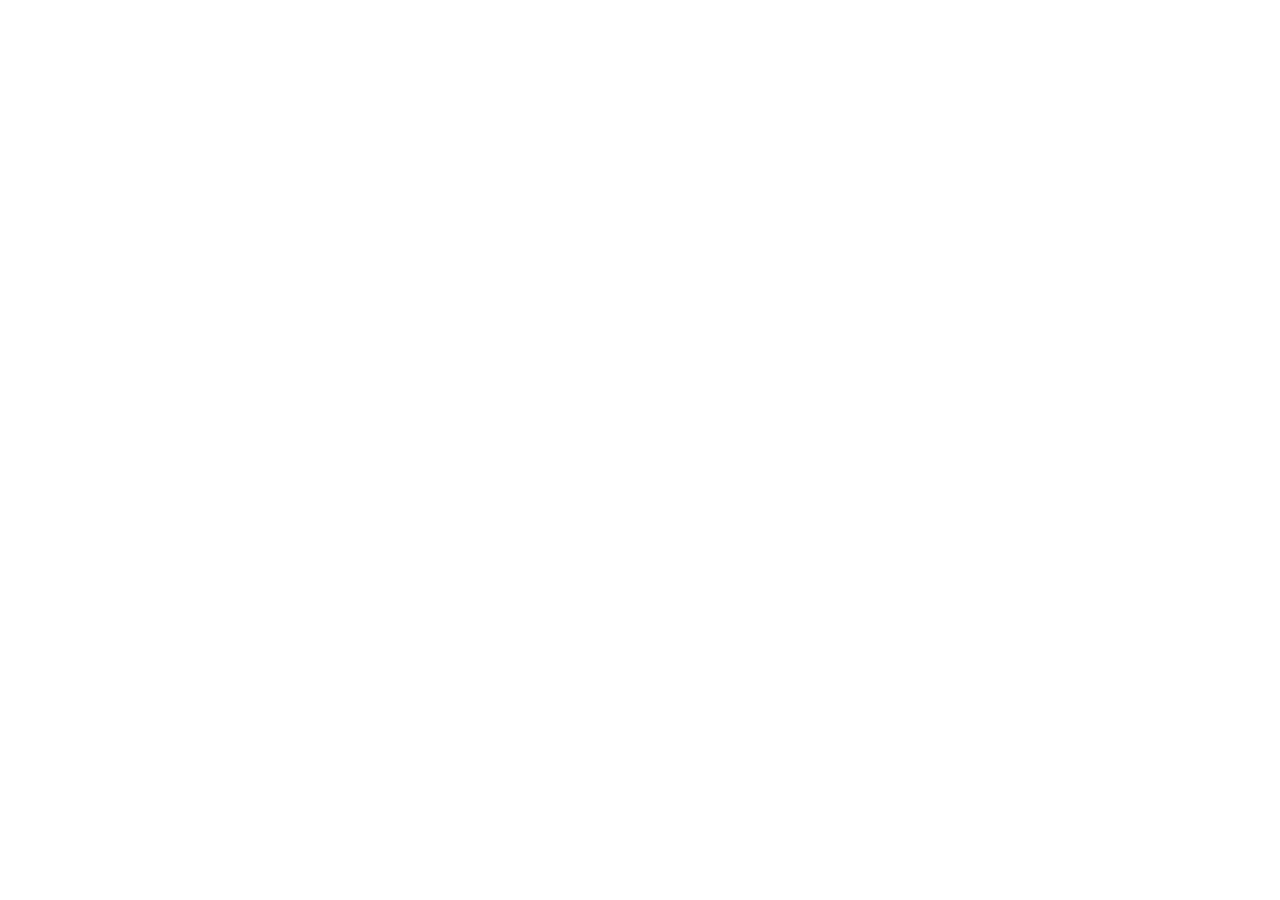
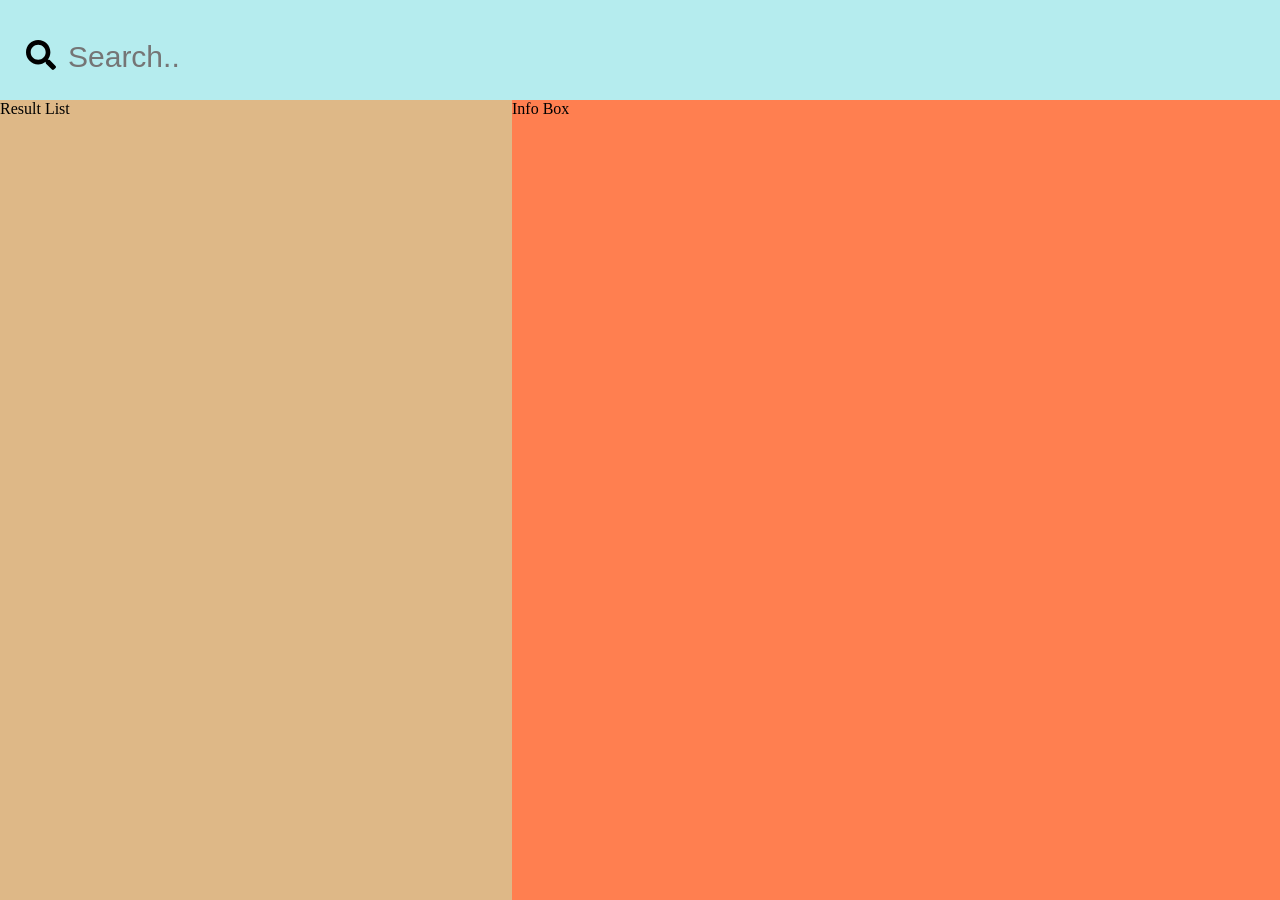
Before and after one commit to silvia-taliana/omdb-challenge, a React (Create React App) app: page / in a window 1280 px wide. Before the commit the page ends 800 px from the top, so only its background shows below. Built offline with nearby package versions, Linux system fonts and the light colour scheme.

Commit message:
setup basic page layout and search button

```diff
--- a/package.json
+++ b/package.json
@@ -3,6 +3,9 @@
   "version": "0.1.0",
   "private": true,
   "dependencies": {
+    "@fortawesome/fontawesome-svg-core": "^1.2.35",
+    "@fortawesome/free-solid-svg-icons": "^5.15.3",
+    "@fortawesome/react-fontawesome": "^0.1.14",
     "@testing-library/jest-dom": "^5.13.0",
     "@testing-library/react": "^11.2.7",
     "@testing-library/user-event": "^12.8.3",
--- /dev/null
+++ b/src/App.css
@@ -0,0 +1,55 @@
+/* navbar styling */
+.navbarContainer {
+    position: absolute;
+    height: 100px;
+    left: 0;
+    right: 0;
+    top: 0;
+    background-color: rgb(181, 236, 238);
+}
+
+.navbarContainer input[type=text] {
+    float: left;
+    padding: 6px;
+    border: none;
+    margin-top: 34px;
+    font-size: 17px;
+    background-color: transparent;
+    font-size: 30px;
+  }
+
+#searchBtn {
+    float: left;
+    padding: 6px;
+    border: none;
+    margin-top: 34px;
+    margin-left: 20px;
+    background-color: transparent;
+}
+
+#searchIcon {
+    height: 30px;
+    width: 30px;
+}
+
+/* results styling */
+.resultList {
+    position: absolute;
+    margin-top: 100px;
+    left: 0;
+    top: 0;
+    height: 100%;
+    width: 40%;
+    background-color: burlywood;
+}
+
+/* info box styling */
+.infobox {
+    position: absolute;
+    margin-top: 100px;
+    right: 0;
+    top: 0;
+    height: 100%;
+    width: 60%;
+    background-color: coral;
+}
--- a/src/App.js
+++ b/src/App.js
@@ -1,9 +1,15 @@
 import React from "react";
+import "./App.css";
+import Nav from "./components/Nav";
+import ResultList from "./components/ResultList";
+import InfoBox from "./components/InfoBox";
 
 function App() {
   return (
-    <div>
-
+    <div className="pageContainer">
+      <Nav />
+      <ResultList />
+      <InfoBox />
     </div>
   );
 }
--- /dev/null
+++ b/src/components/InfoBox.js
@@ -0,0 +1,9 @@
+import React from "react";
+
+function InfoBox() {
+    return (
+        <div className="infobox">Info Box</div>
+    )
+}
+
+export default InfoBox;
--- /dev/null
+++ b/src/components/Nav.js
@@ -0,0 +1,14 @@
+import React from "react";
+import { FontAwesomeIcon } from '@fortawesome/react-fontawesome'
+import { faSearch } from '@fortawesome/free-solid-svg-icons'
+
+function Nav() {
+    return (
+        <div className="navbarContainer">
+            <button id="searchBtn"><FontAwesomeIcon id="searchIcon" icon={faSearch} /></button>
+            <input type="text" placeholder="Search.."></input>
+        </div>
+    )
+}
+
+export default Nav;
--- /dev/null
+++ b/src/components/ResultList.js
@@ -0,0 +1,9 @@
+import React from "react";
+
+function ResultList() {
+    return (
+        <div className="resultList">Result List</div>
+    )
+}
+
+export default ResultList;
```
Also changed, not shown: public/manifest.json, 1 other file (tests, documents, lock files or other folders).
